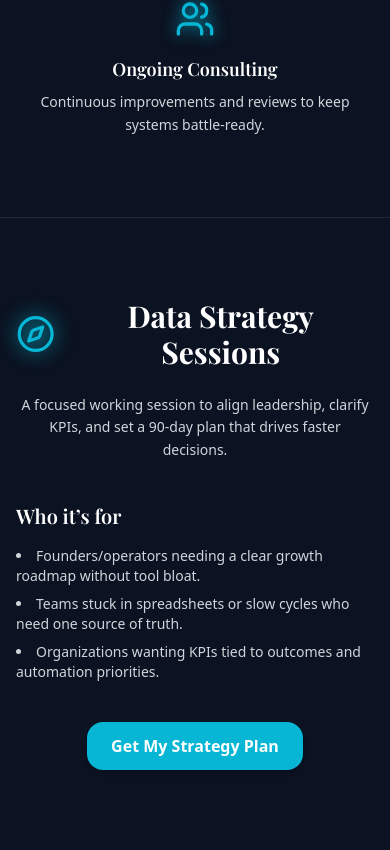
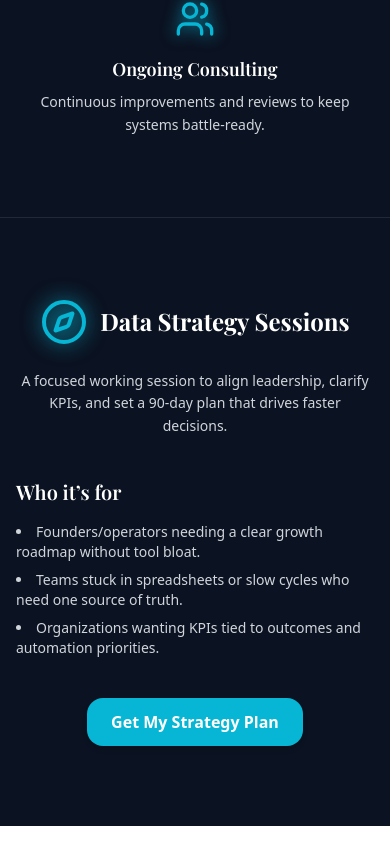
Before and after one commit to kartik-7877/statixgrowth-site, a Next.js app: page /services in a window 390 px wide. Shown: the part 1360-2210 px from the top of the page. After the commit the page ends 2186 px from the top, so only its background shows below. Built offline with nearby package versions, Linux system fonts and the light colour scheme.

Commit message:
Fix mobile alignment for Data Strategy Sessions icon and heading

```diff
--- a/components/ServiceStrategySection.js
+++ b/components/ServiceStrategySection.js
@@ -16,14 +16,14 @@ export default function ServiceStrategySection() {
       <div className="max-w-4xl mx-auto px-4 sm:px-6">
         {/* Icon + Title */}
         <motion.div
-          className="flex items-center justify-center gap-3 text-center"
+          className="flex items-center justify-center gap-3 text-center flex-wrap sm:flex-nowrap"
           variants={fadeInUp}
           initial="hidden"
           animate="visible"
           transition={{ duration: 0.8, ease: "easeOut" }}
         >
-          <Compass className="w-10 h-10 sm:w-12 sm:h-12 lg:w-14 lg:h-14 text-[#06B6D4] drop-shadow-[0_0_10px_#06B6D4]" />
-          <h2 className="font-display font-bold text-3xl sm:text-4xl lg:text-5xl leading-[120%]">
+          <Compass className="w-12 h-12 sm:w-14 sm:h-14 text-[#06B6D4] drop-shadow-[0_0_10px_#06B6D4]" />
+          <h2 className="font-display font-bold text-2xl sm:text-4xl lg:text-5xl leading-[120%]">
             Data Strategy Sessions
           </h2>
         </motion.div>
```
